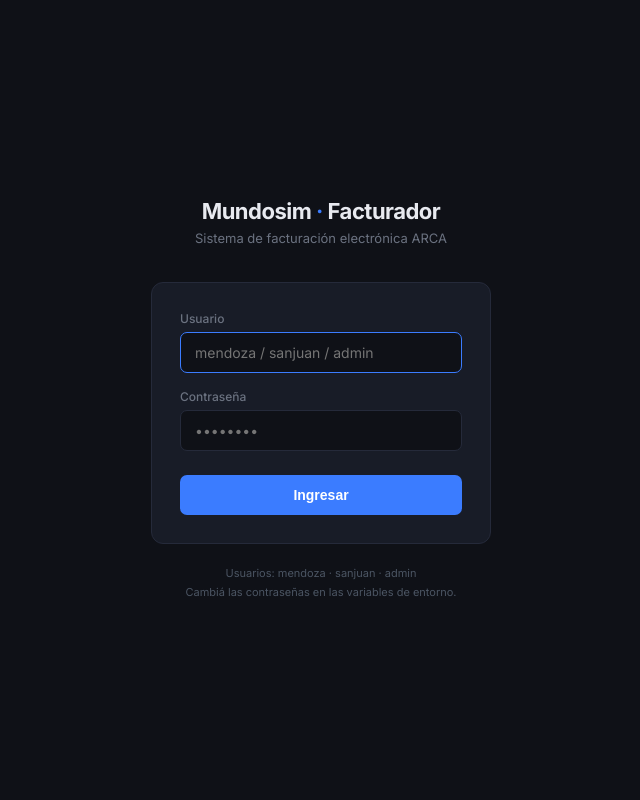
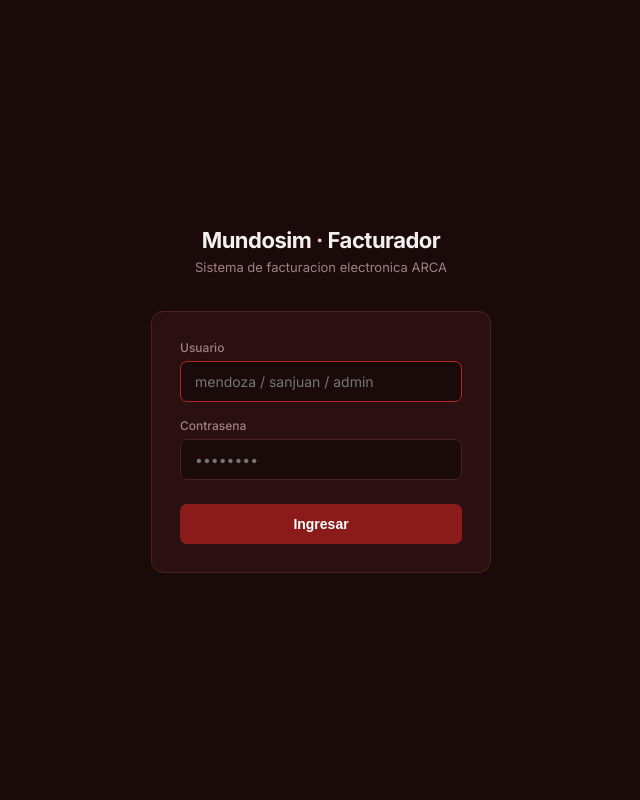
Before and after one commit to fap3000/FACTURADOR-MUNDOSIM, a Python web app: template templates/login.html in a window 1280 px wide. Shown: the whole page, without its empty margins (319-959 px from the left). Run offline with Jinja, Linux system fonts and the light colour scheme; the template is opened without the code that fills it, so the values that code supplies are empty.

Commit message:
Update login.html

```diff
--- a/templates/login.html
+++ b/templates/login.html
@@ -3,59 +3,47 @@
 <head>
   <meta charset="UTF-8">
   <meta name="viewport" content="width=device-width, initial-scale=1.0">
-  <title>Ingresar — Mundosim Facturador</title>
+  <title>Ingresar - Mundosim Facturador</title>
   <style>
     @import url('https://fonts.googleapis.com/css2?family=Inter:wght@300;400;500;600;700&display=swap');
     * { box-sizing: border-box; margin: 0; padding: 0; }
     body {
       font-family: 'Inter', sans-serif;
-      background: #0f1117;
-      color: #e8eaf0;
+      background: #1a0a0a;
+      color: #f5f0f0;
       min-height: 100vh;
       display: flex;
       align-items: center;
       justify-content: center;
     }
-    .login-wrap {
-      width: 100%;
-      max-width: 380px;
-      padding: 20px;
-    }
-    .logo {
-      text-align: center;
-      margin-bottom: 36px;
-    }
-    .logo h1 {
-      font-size: 22px;
-      font-weight: 700;
-      letter-spacing: -.5px;
-    }
-    .logo h1 span { color: #3b7cff; }
-    .logo p { color: #6b7280; font-size: 13px; margin-top: 6px; }
-
+    .login-wrap { width: 100%; max-width: 380px; padding: 20px; }
+    .logo { text-align: center; margin-bottom: 36px; }
+    .logo h1 { font-size: 22px; font-weight: 700; letter-spacing: -.5px; }
+    .logo h1 span { color: #ffcccc; }
+    .logo p { color: #a08080; font-size: 13px; margin-top: 6px; }
     .card {
-      background: #181c27;
-      border: 1px solid #252a3a;
+      background: #2a1010;
+      border: 1px solid #4a2020;
       border-radius: 12px;
       padding: 28px;
     }
     .form-group { margin-bottom: 16px; }
-    label { display: block; font-size: 12px; font-weight: 500; color: #6b7280; margin-bottom: 6px; }
+    label { display: block; font-size: 12px; font-weight: 500; color: #a08080; margin-bottom: 6px; }
     input {
       width: 100%;
-      background: #0f1117;
-      border: 1px solid #252a3a;
+      background: #1a0a0a;
+      border: 1px solid #4a2020;
       border-radius: 7px;
-      color: #e8eaf0;
+      color: #f5f0f0;
       padding: 11px 14px;
       font-size: 14px;
       font-family: 'Inter', sans-serif;
       transition: border-color .15s;
     }
-    input:focus { outline: none; border-color: #3b7cff; }
+    input:focus { outline: none; border-color: #B22222; }
     .btn {
       width: 100%;
-      background: #3b7cff;
+      background: #8B1A1A;
       color: #fff;
       border: none;
       border-radius: 7px;
@@ -66,54 +54,41 @@
       margin-top: 8px;
       transition: background .15s;
     }
-    .btn:hover { background: #2d6be8; }
+    .btn:hover { background: #B22222; }
     .error-msg {
-      background: rgba(239,68,68,.1);
-      border: 1px solid rgba(239,68,68,.3);
-      color: #ef4444;
+      background: rgba(239,83,80,.1);
+      border: 1px solid rgba(239,83,80,.3);
+      color: #ef5350;
       padding: 10px 14px;
       border-radius: 7px;
       font-size: 13px;
       margin-bottom: 16px;
     }
-    .hint {
-      text-align: center;
-      color: #4b5563;
-      font-size: 11px;
-      margin-top: 20px;
-      line-height: 1.7;
-    }
+    .hint { text-align: center; color: #6b4040; font-size: 11px; margin-top: 20px; line-height: 1.7; }
   </style>
 </head>
 <body>
   <div class="login-wrap">
     <div class="logo">
       <h1>Mundosim <span>·</span> Facturador</h1>
-      <p>Sistema de facturación electrónica ARCA</p>
+      <p>Sistema de facturacion electronica ARCA</p>
     </div>
-
     <div class="card">
       {% if error %}
         <div class="error-msg">{{ error }}</div>
       {% endif %}
-
       <form method="POST">
         <div class="form-group">
           <label>Usuario</label>
           <input type="text" name="usuario" placeholder="mendoza / sanjuan / admin" autofocus autocomplete="username">
         </div>
         <div class="form-group">
-          <label>Contraseña</label>
+          <label>Contrasena</label>
           <input type="password" name="password" placeholder="••••••••" autocomplete="current-password">
         </div>
         <button type="submit" class="btn">Ingresar</button>
       </form>
     </div>
-
-    <p class="hint">
-      Usuarios: mendoza · sanjuan · admin<br>
-      Cambiá las contraseñas en las variables de entorno.
-    </p>
   </div>
 </body>
 </html>
```
